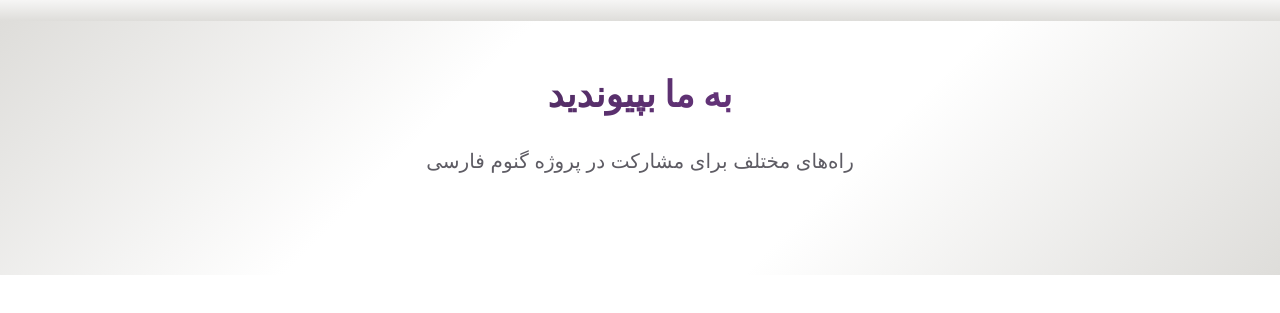
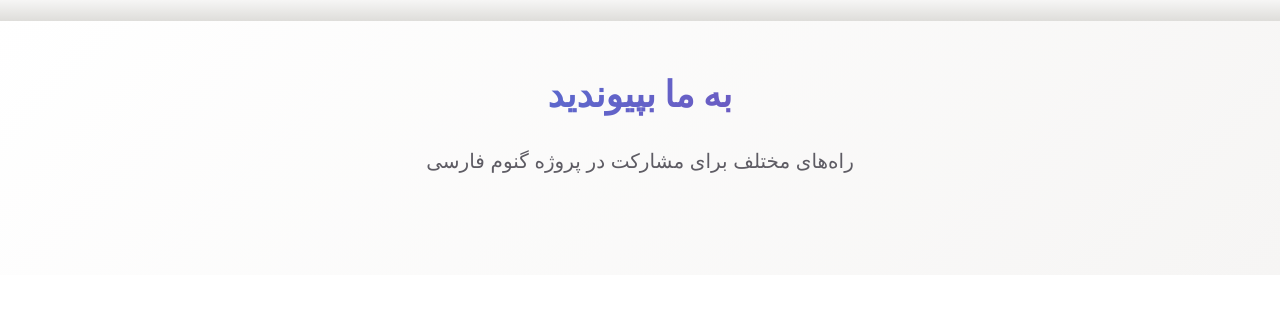
Before and after one commit to gnome-fa/website, an Astro site: page /contribute in a window 1280 px wide. Shown: the part 61-374 px from the top of the page. Built offline with nearby package versions, Linux system fonts and the light colour scheme; Astro itself is replaced by a stand-in of ours; a small style sheet from the web is missing.

Commit message:
edited bg-hero to original

```diff
--- a/src/styles/global.css
+++ b/src/styles/global.css
@@ -554,13 +554,13 @@ pre code {
 .hero {
     padding: var(--spacing-2xl) 0;
     text-align: center;
-    background: var(--gr-hero);
+    background: linear-gradient(135deg, var(--bg-primary) 0%, var(--bg-secondary) 100%);
 }
 
 .hero-title {
     font-size: var(--font-size-4xl);
     margin-bottom: var(--spacing-md);
-    background: linear-gradient(135deg, #241F31FF, var(--brand-secondary));
+    background: linear-gradient(135deg, var(--brand-primary), var(--brand-secondary));
     -webkit-background-clip: text;
     -webkit-text-fill-color: transparent;
     background-clip: text;
```
